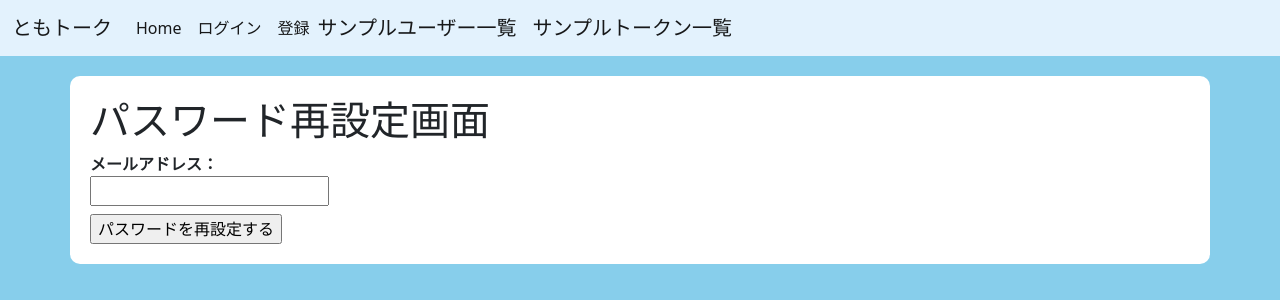
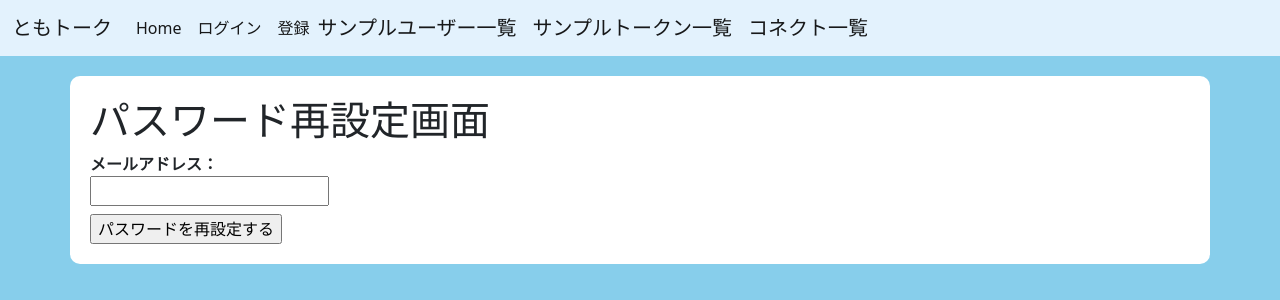
Before and after one commit to mizukami-0418/sns_application, a Flask app: page /forgot_password in a window 1280 px wide. Shown: the top 300 px of the page. Run offline with Flask 3, Linux system fonts and the light colour scheme; parts of the project's set-up code (start-up, migrations or seed data) failed here and were passed over; some libraries are stand-ins or nearby versions.

Commit message:
base.html#iconをlinkに追加

```diff
--- a/flaskr/templates/base.html
+++ b/flaskr/templates/base.html
@@ -16,7 +16,7 @@
       crossorigin="anonymous"
     />
     <link rel="stylesheet" href="{{ url_for('static', filename='css/style.css') }}">
-
+    <link rel="icon" href="{{ url_for('static', filename='icon/roadracer.png') }}">
   </head>
   <body>
     <nav class="navbar navbar-expand-xl navbar-light" style="background-color: #e3f2fd;">
@@ -52,9 +52,10 @@
             </li>
             {# <a class="navbar-brand" href="{{url_for('app.login')}}">ログイン</a>
             <a class="navbar-brand" href="{{url_for('app.register')}}">登録</a> #}
-            {# ここから下２行は完成後削除 #}
+            {# ここから下３行は完成後削除 #}
             <a class="navbar-brand" href="{{url_for('app.user_list')}}">サンプルユーザー一覧</a>
             <a class="navbar-brand" href="{{url_for('app.token_list')}}">サンプルトークン一覧</a>
+            <a class="navbar-brand" href="{{url_for('app.connect_list')}}">コネクト一覧</a>
             {% endif %}
         </div>
       </div>
```
